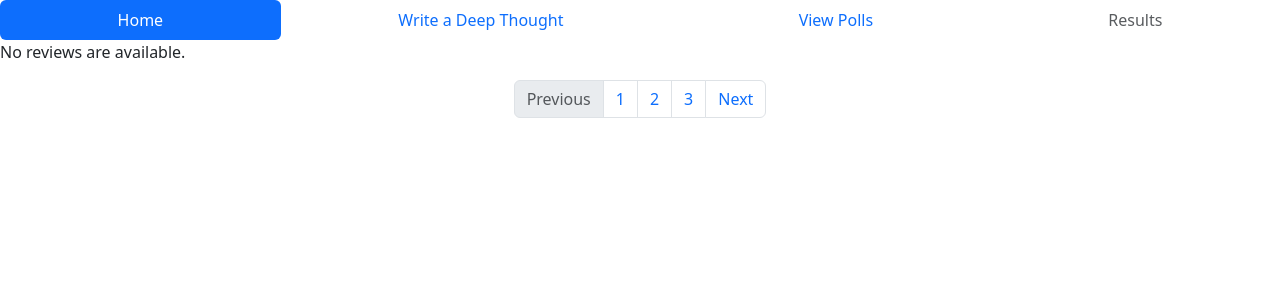
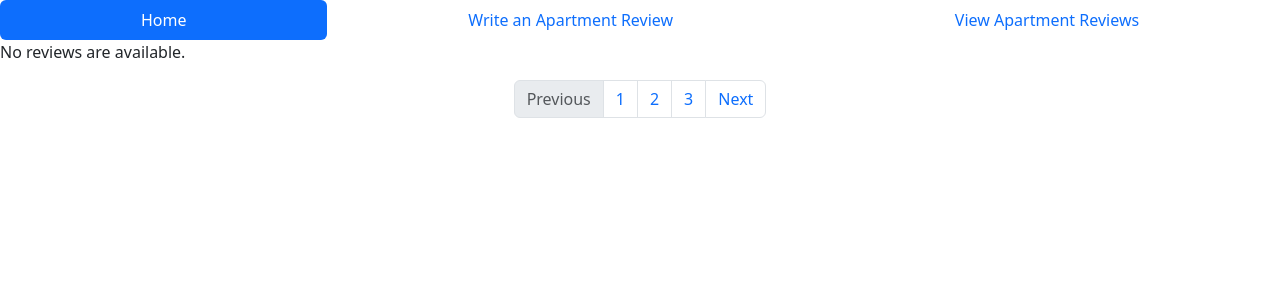
Before and after one commit to sashau2001/PropertyListingWebsite, a Django app: page /reviews/ in a window 1280 px wide. Shown: the top 300 px of the page. Run offline with Django 3.2, Linux system fonts and the light colour scheme; data that the repository does not hold is empty; some libraries are stand-ins or nearby versions.

Commit message:
Updated navbars with appropriate links

```diff
--- a/b02_housing_app/templates/reviews.html
+++ b/b02_housing_app/templates/reviews.html
@@ -1,15 +1,12 @@
 <ul class="nav nav-pills nav-fill">
   <li class="nav-item">
-    <a class="nav-link active" aria-current="page" href="#">Home</a>
+    <a class="nav-link active" aria-current="page" href="/">Home</a>
   </li>
   <li class="nav-item">
-    <a class="nav-link" href="#">Write a Deep Thought</a>
+    <a class="nav-link" href="{% url 'insert_review'%}">Write an Apartment Review</a>
   </li>
   <li class="nav-item">
-    <a class="nav-link" href="#">View Polls</a>
-  </li>
-  <li class="nav-item">
-    <a class="nav-link disabled">Results</a>
+    <a class="nav-link" href="{% url 'reviews'%}">View Apartment Reviews</a>
   </li>
 </ul>
 
```
Also changed, not shown: b02_housing_app/templates/reviewform.html (+3 -6 lines).
